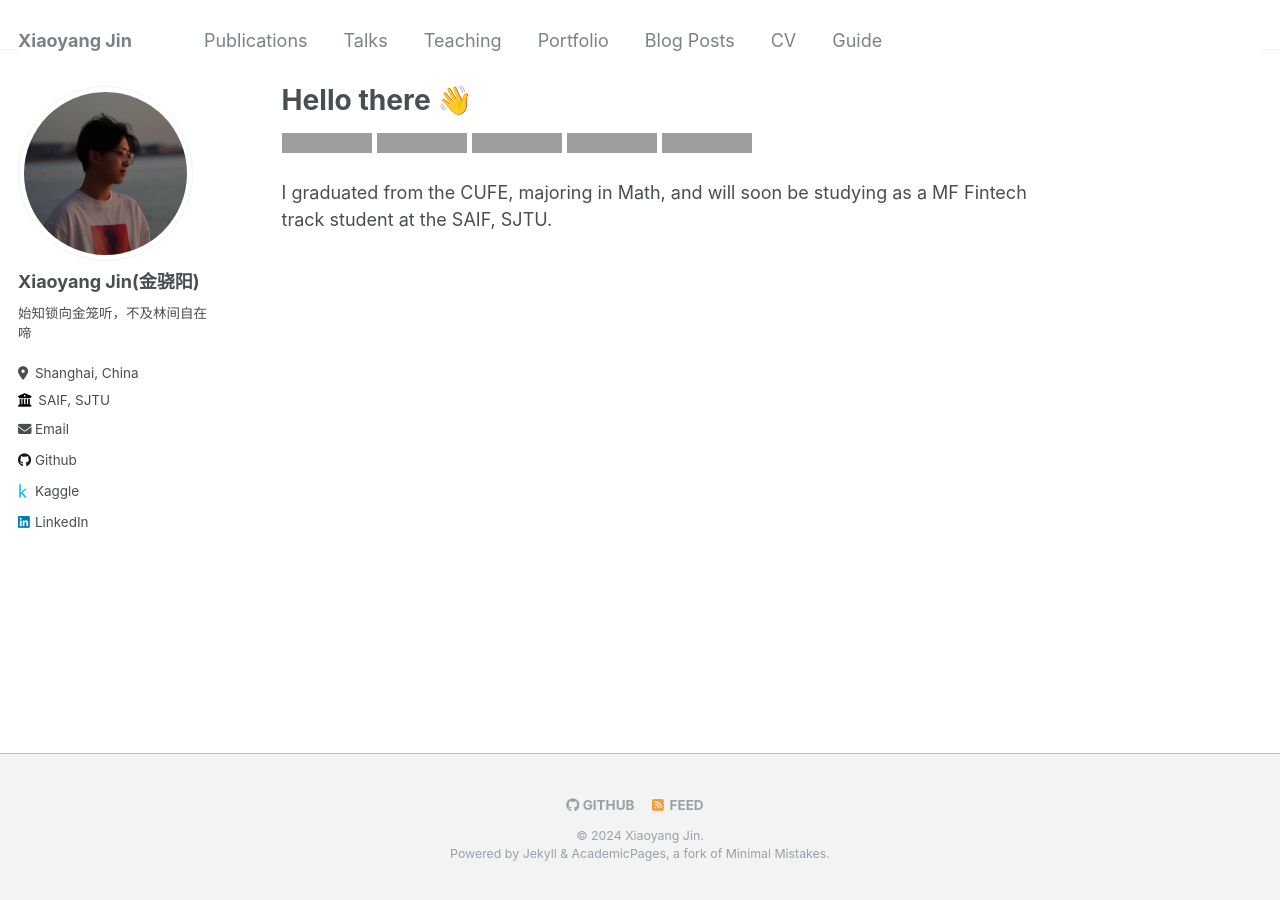
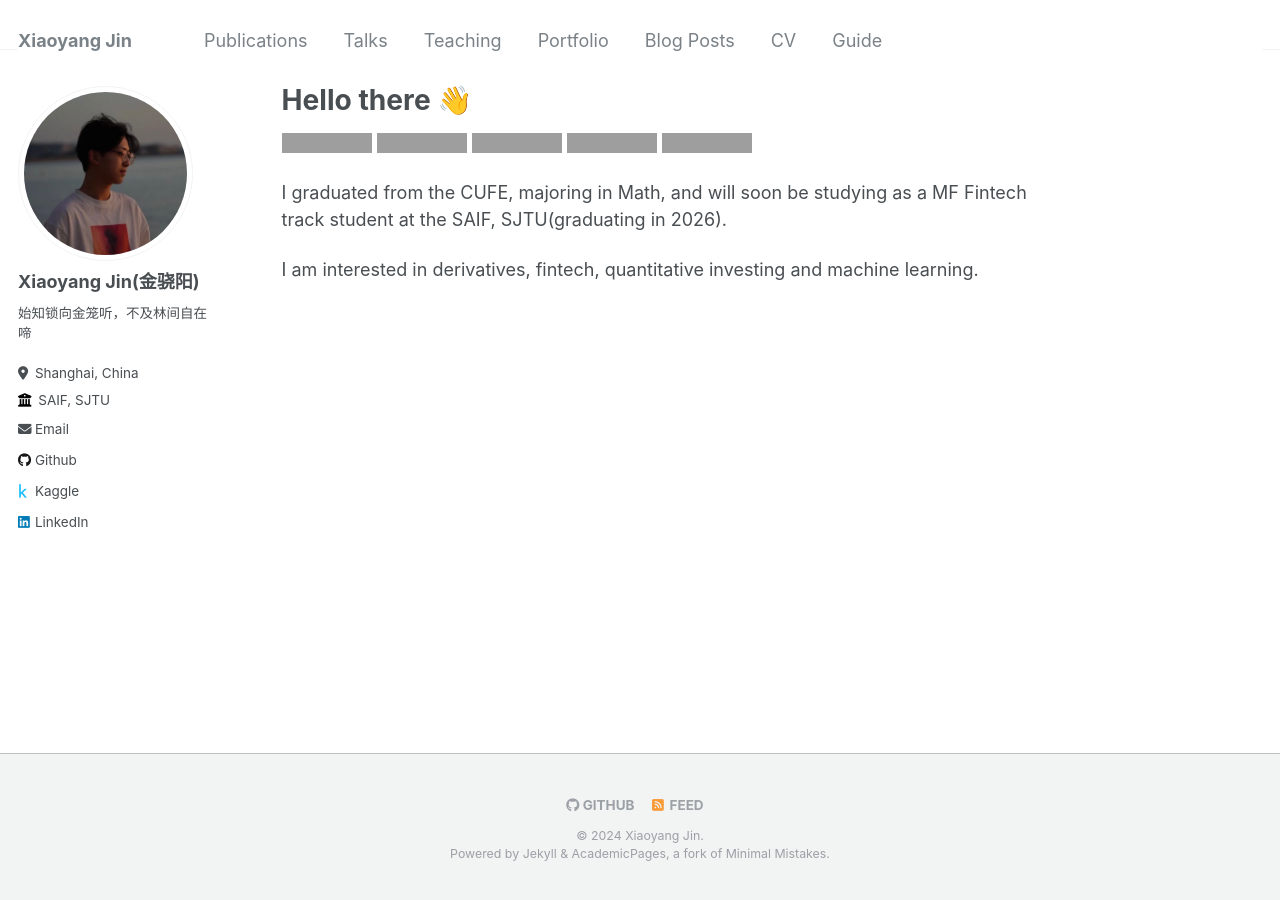
Before and after one commit to Nanqiang01/Nanqiang01.github.io, a Jekyll site: the page built from _pages/about.md, in a window 1280 px wide, cut to the strip 0-900 px from the top of the page. Built offline with Jekyll 4.4.1, drawn with Linux system fonts in a browser that asks for light colours; grey boxes are pictures that could not be loaded.

Commit message:
Update about.md

```diff
--- a/_pages/about.md
+++ b/_pages/about.md
@@ -14,4 +14,6 @@ redirect_from:
 ![decription](https://img.shields.io/badge/Language-R-blue)
 ![decription](https://img.shields.io/badge/Language-C++-red)
 
-I graduated from the CUFE, majoring in Math, and will soon be studying as a MF Fintech track student at the SAIF, SJTU.
+I graduated from the CUFE, majoring in Math, and will soon be studying as a MF Fintech track student at the SAIF, SJTU(graduating in 2026).
+
+I am interested in derivatives, fintech, quantitative investing and machine learning.
```
